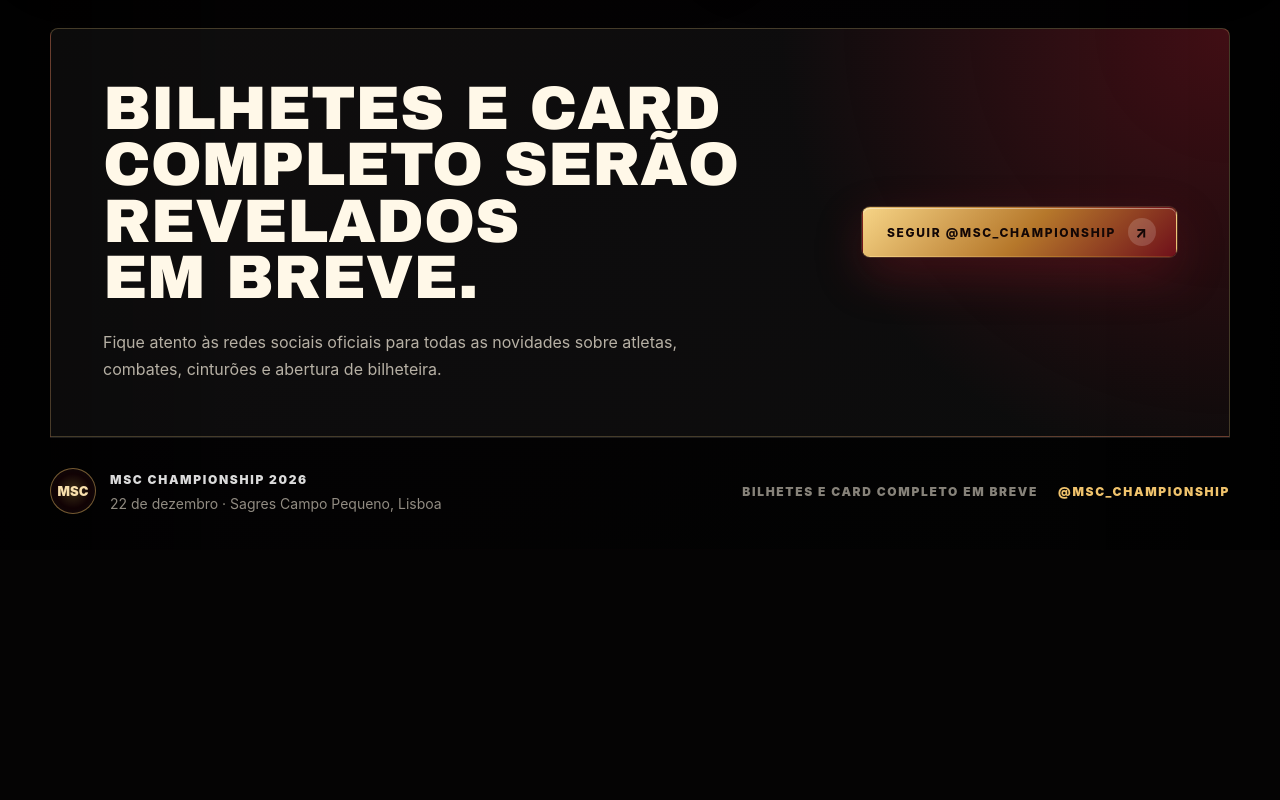
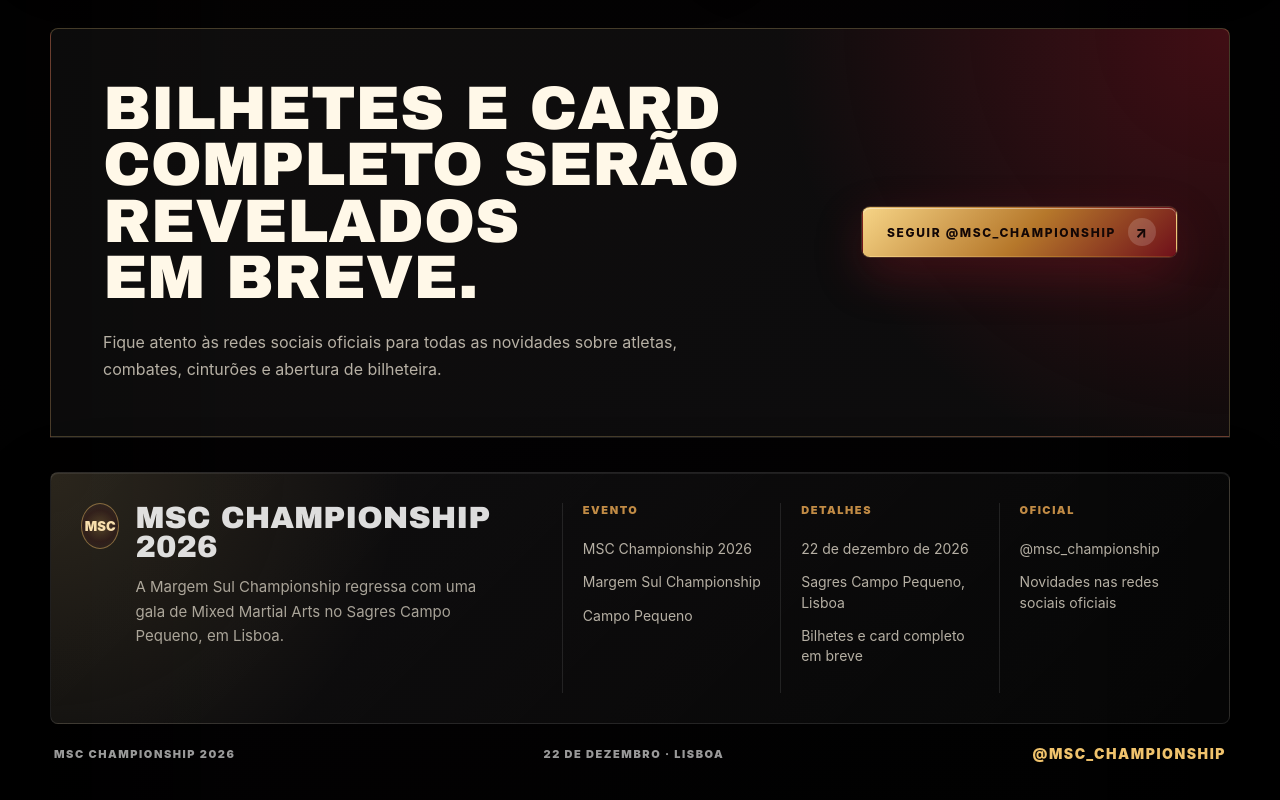
Before and after one commit to zacariasnuneiro-spec/msc, a React (Vite) app: page / in a window 1280 px wide. Shown: the part 5247-6047 px from the top of the page. Before the commit the page ends 5797 px from the top, so only its background shows below. Built offline with nearby package versions, Linux system fonts and the light colour scheme.

Commit message:
Refine professional MSC footer

```diff
--- a/src/App.css
+++ b/src/App.css
@@ -1137,50 +1137,103 @@ h3 {
 }
 
 .site-footer {
-  display: flex;
   width: min(1180px, calc(100% - 32px));
-  align-items: center;
-  justify-content: space-between;
-  gap: 28px;
   margin: 0 auto;
-  padding: 30px 0 36px;
+  padding: 34px 0 38px;
   border-top: 1px solid rgba(255, 255, 255, 0.1);
+}
+
+.footer-main {
+  display: grid;
+  grid-template-columns: minmax(280px, 0.8fr) minmax(0, 1.2fr);
+  gap: 56px;
+  align-items: start;
+  border: 1px solid rgba(255, 255, 255, 0.1);
+  border-radius: 8px;
+  padding: 30px;
+  background:
+    radial-gradient(circle at 0% 0%, rgba(246, 212, 134, 0.12), transparent 22rem),
+    linear-gradient(135deg, rgba(255, 255, 255, 0.055), rgba(255, 255, 255, 0.018));
+  box-shadow: 0 28px 80px rgba(0, 0, 0, 0.28), inset 0 1px 0 rgba(255, 255, 255, 0.08);
 }
 
 .footer-brand {
   display: flex;
-  align-items: center;
-  gap: 14px;
-}
-
-.footer-brand strong,
-.footer-meta {
+  align-items: flex-start;
+  gap: 16px;
+}
+
+.footer-brand strong {
+  display: block;
   color: rgba(255, 255, 255, 0.86);
-  font-size: 12px;
+  font-family: var(--display);
+  font-size: clamp(1.45rem, 2.4vw, 2.35rem);
+  font-weight: 900;
+  line-height: 0.95;
+  text-transform: uppercase;
+}
+
+.footer-brand p {
+  max-width: 430px;
+  margin: 14px 0 0;
+  color: rgba(248, 240, 223, 0.66);
+  font-size: 15px;
+  line-height: 1.62;
+}
+
+.footer-columns {
+  display: grid;
+  grid-template-columns: repeat(3, minmax(0, 1fr));
+  gap: 18px;
+}
+
+.footer-column {
+  min-height: 190px;
+  border-left: 1px solid rgba(255, 255, 255, 0.1);
+  padding-left: 20px;
+}
+
+.footer-column span,
+.footer-bottom {
+  color: rgba(255, 255, 255, 0.6);
+  font-size: 11px;
   font-weight: 900;
   letter-spacing: 0.14em;
   text-transform: uppercase;
 }
 
-.footer-brand p {
-  margin: 6px 0 0;
-  color: rgba(248, 240, 223, 0.58);
+.footer-column span {
+  display: block;
+  margin-bottom: 22px;
+  color: #c18b45;
+}
+
+.footer-column a,
+.footer-column p,
+.footer-bottom a {
+  display: block;
+  margin: 0 0 13px;
+  color: rgba(248, 240, 223, 0.72);
   font-size: 14px;
   line-height: 1.45;
-}
-
-.footer-meta {
+  text-decoration: none;
+}
+
+.footer-column a:hover,
+.footer-bottom a:hover {
+  color: #f0c36c;
+}
+
+.footer-bottom {
   display: flex;
   align-items: center;
-  gap: 20px;
-  text-align: right;
-}
-
-.footer-meta span {
-  color: rgba(248, 240, 223, 0.54);
-}
-
-.footer-meta a {
+  justify-content: space-between;
+  gap: 18px;
+  padding: 20px 4px 0;
+}
+
+.footer-bottom a {
+  margin: 0;
   color: #f0c36c;
   text-decoration: none;
 }
@@ -1259,16 +1312,16 @@ h3 {
     flex-direction: column;
   }
 
-  .site-footer {
-    align-items: flex-start;
-    flex-direction: column;
-  }
-
-  .footer-meta {
-    align-items: flex-start;
-    flex-direction: column;
-    gap: 10px;
-    text-align: left;
+  .footer-main,
+  .footer-columns {
+    grid-template-columns: 1fr;
+  }
+
+  .footer-column {
+    min-height: auto;
+    border-left: 0;
+    border-top: 1px solid rgba(255, 255, 255, 0.1);
+    padding: 20px 0 0;
   }
 
   .detail-strip {
@@ -1493,6 +1546,21 @@ h3 {
     margin-top: 22px;
   }
 
+  .footer-main {
+    gap: 30px;
+    padding: 22px;
+  }
+
+  .footer-brand {
+    flex-direction: column;
+  }
+
+  .footer-bottom {
+    align-items: flex-start;
+    flex-direction: column;
+    padding-top: 18px;
+  }
+
   .past-card {
     min-height: 420px;
   }
--- a/src/App.tsx
+++ b/src/App.tsx
@@ -311,15 +311,44 @@ function App() {
       </section>
 
       <footer className="site-footer" aria-label="Rodapé">
-        <div className="footer-brand">
-          <span className="brand-mark">MSC</span>
-          <div>
-            <strong>MSC Championship 2026</strong>
-            <p>22 de dezembro · Sagres Campo Pequeno, Lisboa</p>
+        <div className="footer-main">
+          <div className="footer-brand">
+            <span className="brand-mark">MSC</span>
+            <div>
+              <strong>MSC Championship 2026</strong>
+              <p>
+                A Margem Sul Championship regressa com uma gala de Mixed Martial Arts
+                no Sagres Campo Pequeno, em Lisboa.
+              </p>
+            </div>
+          </div>
+
+          <div className="footer-columns">
+            <div className="footer-column">
+              <span>Evento</span>
+              <a href="#inicio">MSC Championship 2026</a>
+              <a href="#evento">Margem Sul Championship</a>
+              <a href="#local">Campo Pequeno</a>
+            </div>
+            <div className="footer-column">
+              <span>Detalhes</span>
+              <p>22 de dezembro de 2026</p>
+              <p>Sagres Campo Pequeno, Lisboa</p>
+              <p>Bilhetes e card completo em breve</p>
+            </div>
+            <div className="footer-column">
+              <span>Oficial</span>
+              <a href="https://www.instagram.com/msc_championship/" target="_blank" rel="noreferrer">
+                @msc_championship
+              </a>
+              <p>Novidades nas redes sociais oficiais</p>
+            </div>
           </div>
         </div>
-        <div className="footer-meta">
-          <span>Bilhetes e card completo em breve</span>
+
+        <div className="footer-bottom">
+          <span>MSC Championship 2026</span>
+          <span>22 de dezembro · Lisboa</span>
           <a href="https://www.instagram.com/msc_championship/" target="_blank" rel="noreferrer">
             @msc_championship
           </a>
```
